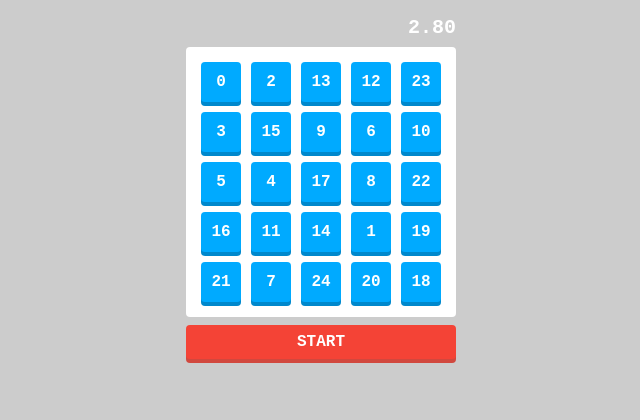
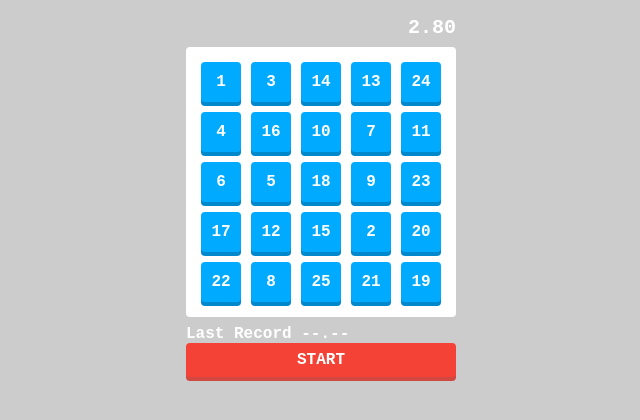
Before and after one commit to matsutaku0813/MyNumbersGame, a plain HTML site: page index.html in a window 1280 px wide. Both pictures are taken after a click on the element "START". Shown: the whole page, without its empty margins (319-959 px from the left). Drawn offline with Linux system fonts and the light colour scheme.

Commit message:
Add files via upload

```diff
--- a/css/styles.css
+++ b/css/styles.css
@@ -30,6 +30,7 @@ body{
   line-height: 40px;
   text-align: center;
   box-shadow: 0 4px 0 #0088cc;
+  user-select: none;
 }
 
 #board li.pressed{
--- a/index.html
+++ b/index.html
@@ -11,6 +11,9 @@
   <div id="container">
     <div id="timer">0.0</div>
     <ul id="board"></ul>
+    <div>Last Record
+      <span id="record">--.--</span>
+    </div>
     <div id="btn">START</div>
   </div>
 
--- a/js/main.js
+++ b/js/main.js
@@ -24,8 +24,9 @@
         this.el.classList.add('pressed');
         this.game.addCurrentNum();
 
-        if (this.game.getCurrentNum() === this.game.getLevel() ** 2) {
+        if (this.game.getCurrentNum() - 1 === this.game.getLevel() ** 2) {
           clearTimeout(this.game.getTimeoutId());
+          record.textContent = timer.textContent;
         }
       }
     }
@@ -56,7 +57,7 @@
 
       this.panels.forEach(panel => {
         const num = nums.splice(Math.floor(Math.random() * nums.length), 1)[0];
-        panel.activate(num);
+        panel.activate(num + 1);
       });
     }
   }
@@ -88,7 +89,7 @@
       if (typeof this.timeoutId !== 'undefined') {
         clearTimeout(this.timeoutId);
       }
-      this.currentNum = 0;
+      this.currentNum = 1;
       this.board.activate();
 
       this.startTime = Date.now();
```
